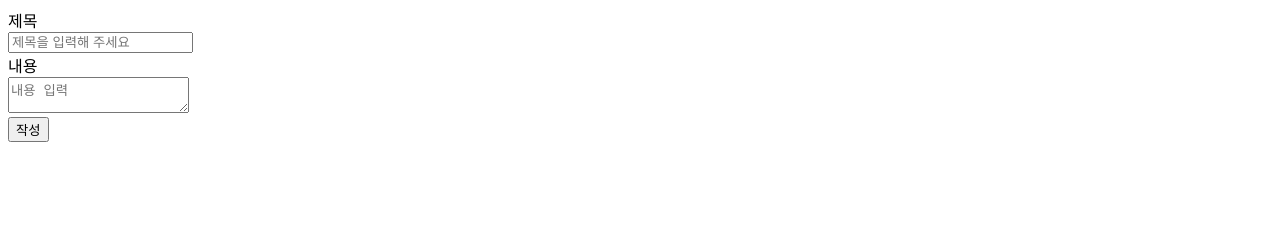
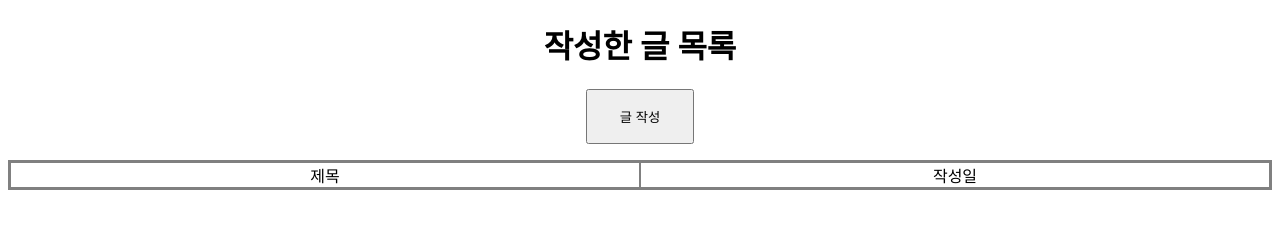
Before and after one commit to kdt-ful-class-three-group/KDT-FUL-3_subject-3-4_member_7, a website: page public/index.html in a window 1280 px wide. Drawn offline with Linux system fonts and the light colour scheme.

Commit message:
index파일 js파일로 작성 가능하도록 수정

```diff
--- a/public/index.html
+++ b/public/index.html
@@ -3,19 +3,18 @@
 <head>
   <meta charset="UTF-8">
   <meta name="viewport" content="width=device-width, initial-scale=1.0">
-  <title>Document</title>
+  <title>글 목록</title>
+  <link rel="stylesheet" href="./css/style.css">
 </head>
-<body>
-  <form action="/pageWrite" method="post">
-    <div>
+<body class="text-center">
+  <h1>작성한 글 목록</h1>
+  <button type="button" class="p1-2 mb-1">글 작성</button>
+  <div class="content">
+    <div class="display-grid grid-tem-col-1fr2">
       <div>제목</div>
-      <input type="text" name="title" placeholder="제목을 입력해 주세요">
+      <div>작성일</div>
     </div>
-    <div>
-      <div>내용</div>
-      <textarea name="content" placeholder="내용 입력"></textarea>
-    </div>
-    <button type="submit">작성</button>
-  </form>
+  </div>
+  <script src="./js/index.js" type="module"></script>
 </body>
 </html>
```
